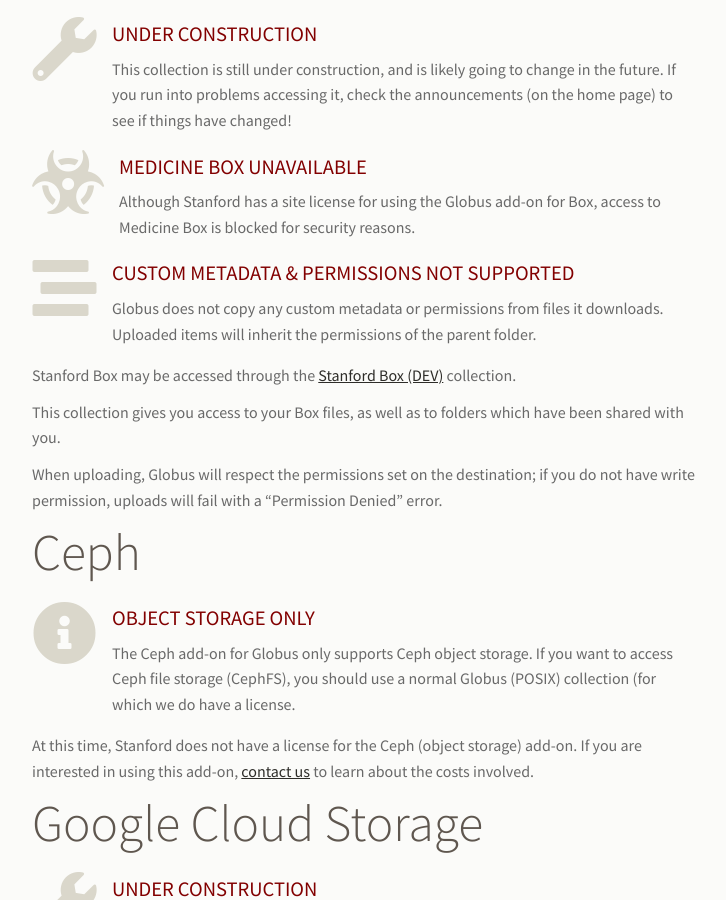
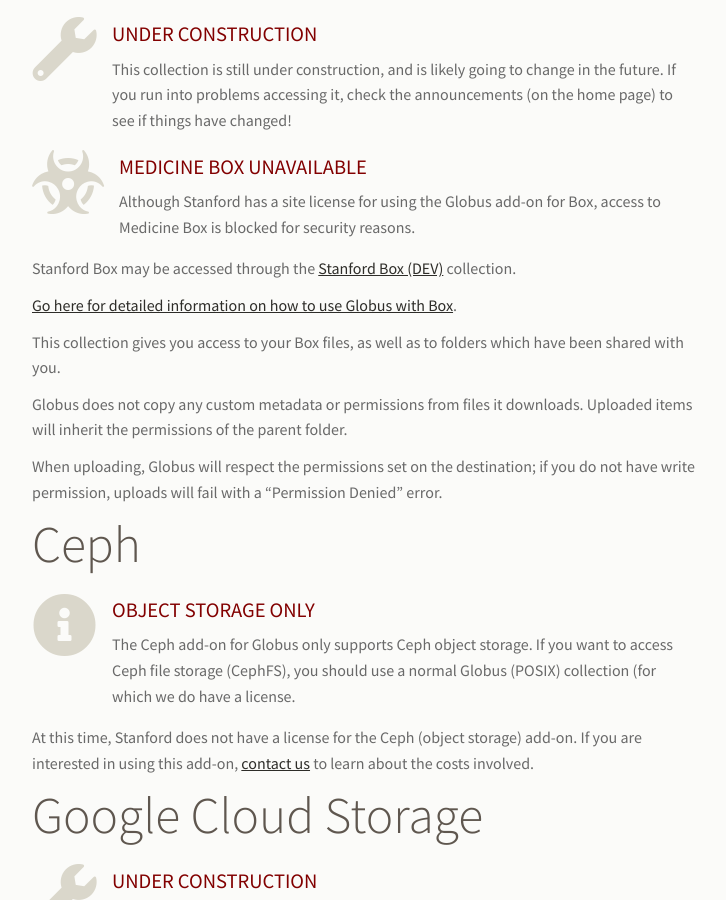
Before and after one commit to stanford-rc/globus.stanford.edu, a Jekyll site: the page built from cloud.md, in a window 1280 px wide and 900 px high, scrolled down 2365 px. Shown: the whole window, without its empty margins (323-1049 px from the left). Built offline with Jekyll 4.4.1, drawn with Linux system fonts in a browser that asks for light colours; nearby versions of some CDN libraries; comment, search, counter and statistics services are not loaded.

Commit message:
cloud: Update Box section with a pointer to Box page

```diff
--- a/cloud.md
+++ b/cloud.md
@@ -127,18 +127,17 @@ us](mailto:srcc-support@stanford.edu) for general advice.
    content="Although Stanford has a site license for using the Globus add-on for Box, access to Medicine Box is blocked for security reasons."
 %}
 
-{% include info-box.html
-   icon="stream"
-   header="Custom Metadata & Permissions Not Supported"
-   content="Globus does not copy any custom metadata or permissions from files it downloads.  Uploaded items will inherit the permissions of the parent folder."
-%}
-
 Stanford Box may be accessed through the [Stanford Box
 (DEV)](https://app.globus.org/file-manager/collections/9988335d-9800-47e6-9645-0d2813c4707e/overview)
 collection.
 
+[Go here for detailed information on how to use Globus with Box]({{ "cloud/box.html" | absolute_url }}).
+
 This collection gives you access to your Box files, as well as to folders which
 have been shared with you.
+
+Globus does not copy any custom metadata or permissions from files it
+downloads.  Uploaded items will inherit the permissions of the parent folder.
 
 When uploading, Globus will respect the permissions set on the destination; if
 you do not have write permission, uploads will fail with a "Permission Denied"
```
